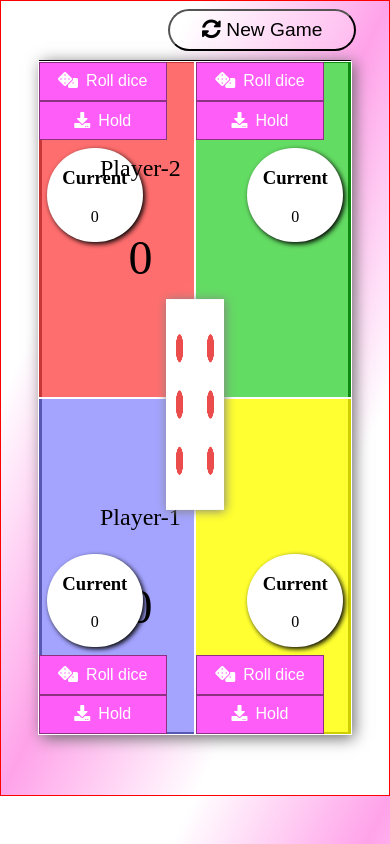
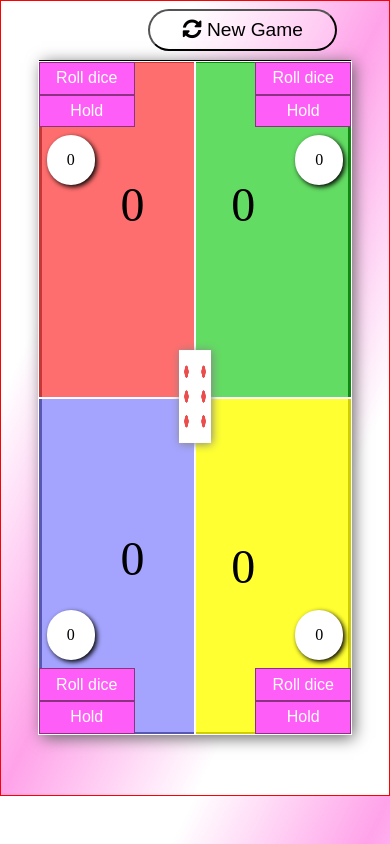
Before and after one commit to shameer2762/ludo-game, a plain HTML site: page index.html in a window 390 px wide. Drawn offline with Linux system fonts and the light colour scheme; a web font is replaced by a local one.

Commit message:
new_commit

```diff
--- a/css/style.css
+++ b/css/style.css
@@ -269,3 +269,157 @@ html {
   margin-right: -7rem;
   margin-bottom: 6rem;
 }
+
+@media (max-width: 1100px) {
+  .player--3 {
+    margin-bottom: 2rem;
+    margin-right: 10rem;
+    text-align: center;
+  }
+  .player--4 {
+    margin-top: 1rem;
+    margin-right: 10rem;
+    text-align: center;
+  }
+  .player--1-hidden {
+    margin-top: 3rem;
+  }
+  .player--3-hidden {
+    margin-right: 12rem;
+  }
+  .player--4-hidden {
+    margin-right: 12rem;
+  }
+  .dice {
+    top: 40%;
+    left: 44%;
+    height: 20vh;
+    width: 12vw;
+  }
+}
+@media (max-width: 750px) {
+  .player--1 {
+    margin-bottom: -4rem;
+    margin-left: 2rem;
+    text-align: center;
+  }
+  .player--2 {
+    margin-top: -4rem;
+    margin-left: 2rem;
+    text-align: center;
+  }
+  .player--3 {
+    margin-top: -4rem;
+    margin-right: 10rem;
+    text-align: center;
+  }
+  .player--4 {
+    margin-bottom: -4rem;
+    margin-right: 10rem;
+    text-align: center;
+  }
+  .player--1-hidden {
+    margin-bottom: 3rem;
+  }
+  .player--2-hidden {
+    margin-top: 3rem;
+  }
+  .player--3-hidden {
+    margin-top: 3rem;
+    margin-right: 10rem;
+  }
+  .player--4-hidden {
+    margin-bottom: 3rem;
+    margin-right: 10rem;
+  }
+  .dice {
+    top: 44%;
+    left: 46%;
+    height: 11vh;
+    width: 8vw;
+  }
+  h3 {
+    display: none;
+  }
+  .player--1-heading,
+  .player--2-heading,
+  .player--3-heading,
+  .player--4-heading {
+    display: none;
+  }
+  .reset {
+    position: absolute;
+    top: 0.5rem;
+    left: 38%;
+    /* cursor: pointer; */
+  }
+  .current--1,
+  .current--2,
+  .current--3,
+  .current--4 {
+    background-color: white;
+    width: 3rem;
+    margin: 0.5rem;
+    text-align: center;
+    border-radius: 5rem;
+    box-shadow: 2px 2px 5px rgb(0, 0, 0);
+  }
+}
+
+@media (max-width: 655px) {
+  .dice-icon {
+    display: none;
+  }
+  .hold-icon {
+    display: none;
+  }
+  .roll-dice-1,
+  .roll-dice-2,
+  .roll-dice-3,
+  .roll-dice-4,
+  .hold-1,
+  .hold-2,
+  .hold-3,
+  .hold-4 {
+    padding: 0.4rem;
+
+    width: 6rem;
+  }
+}
+@media (max-width: 520px) {
+  .player--1 {
+    margin-bottom: -2rem;
+  }
+  .player--2 {
+    margin-top: -4rem;
+  }
+  .player--3 {
+    margin-top: -4rem;
+    margin-right: 6rem;
+  }
+  .player--4 {
+    margin-bottom: -2.5rem;
+    margin-right: 6rem;
+  }
+  .player--1-hidden {
+    margin-bottom: 4rem;
+  }
+  .player--2-hidden {
+    margin-top: 4rem;
+  }
+  .player--3-hidden {
+    margin-top: 4rem;
+    margin-right: 5rem;
+  }
+  .player--4-hidden {
+    margin-bottom: 4rem;
+    margin-right: 5rem;
+  }
+}
+
+@media (max-width: 492px) {
+  .roll-hold-container-3,
+  .roll-hold-container-4 {
+    margin-left: 6rem;
+  }
+}
--- a/index.html
+++ b/index.html
@@ -18,7 +18,7 @@
   <div class="main-container">
     <div class="sub-container">
       <div class="box box-2">
-        <div class="hidden-2">
+        <div class="roll-hold-container-2 hidden-2">
           <button class="roll-dice-2"><i class="fas fa-dice dice-icon"></i>Roll dice</button>
           <button class="hold-2"><i class="fas fa-download hold-icon"></i>Hold</button>
         </div>
@@ -32,7 +32,7 @@
         </div>
       </div>
       <div class="box box-3">
-        <div class="hidden-3">
+        <div class="roll-hold-container-3 hidden-3">
           <button class="roll-dice-3"><i class="fas fa-dice dice-icon"></i>Roll dice</button>
           <button class="hold-3"><i class="fas fa-download hold-icon"></i>Hold</button>
         </div>
@@ -56,7 +56,7 @@
           <h3>Current</h3>
           <p class="current--1-score">0</p>
         </div>
-        <div class="hidden-1">
+        <div class="roll-hold-container-1 hidden-1">
           <button class="roll-dice-1"><i class="fas fa-dice dice-icon"></i>Roll dice</button>
           <button class="hold-1"><i class="fas fa-download hold-icon"></i>Hold</button>
         </div>
@@ -71,7 +71,7 @@
           <h3>Current</h3>
           <p class="current--4-score">0</p>
         </div>
-        <div class="hidden-4">
+        <div class="roll-hold-container-4 hidden-4">
           <button class="roll-dice-4"><i class="fas fa-dice dice-icon"></i>Roll dice</button>
           <button class="hold-4"><i class="fas fa-download hold-icon"></i>Hold</button>
         </div>
--- a/js/script.js
+++ b/js/script.js
@@ -276,14 +276,14 @@ const hold3El = document.querySelector('.hold-3')
 const hold4El = document.querySelector('.hold-4')
 
 const bodyEl = document.querySelector('body')
-console.log(bodyEl)
+// console.log(bodyEl)
 const playerWinningEl = document.querySelector('.player-winning')
-const completeContainerEl = document.querySelector('complete-container')
+// const completeContainerEl = document.querySelector('.complete-container')
 
 hold1El.addEventListener('click', function () {
   player1ScoreEl.textContent =
     Number(player1ScoreEl.textContent) + Number(currentScore1El.textContent)
-  if (Number(player1ScoreEl.textContent) >= 10) {
+  if (Number(player1ScoreEl.textContent) >= 100) {
     hideAllEl()
     document.querySelector('.box-1').classList.add('win')
     // player2El.classList.add('win')
@@ -293,13 +293,14 @@ hold1El.addEventListener('click', function () {
   } else {
     hideAllEl()
     showPlayer2El()
+    currentScore1El.textContent = 0
   }
 })
 hold2El.addEventListener('click', function () {
   player2ScoreEl.textContent =
     Number(player2ScoreEl.textContent) + Number(currentScore2El.textContent)
-  currentScore2El.textContent = 0
-  if (Number(player2ScoreEl.textContent) >= 10) {
+
+  if (Number(player2ScoreEl.textContent) >= 100) {
     hideAllEl()
     document.querySelector('.box-2').classList.add('win')
     player2Heading.classList.add('hide')
@@ -308,13 +309,14 @@ hold2El.addEventListener('click', function () {
   } else {
     hideAllEl()
     showPlayer3El()
+    currentScore2El.textContent = 0
   }
 })
 hold3El.addEventListener('click', function () {
   player3ScoreEl.textContent =
     Number(player3ScoreEl.textContent) + Number(currentScore3El.textContent)
-  currentScore3El.textContent = 0
-  if (Number(player3ScoreEl.textContent) >= 10) {
+
+  if (Number(player3ScoreEl.textContent) >= 100) {
     hideAllEl()
     document.querySelector('.box-3').classList.add('win')
     player3Heading.classList.add('hide')
@@ -323,15 +325,15 @@ hold3El.addEventListener('click', function () {
   } else {
     hideAllEl()
     showPlayer4El()
+    currentScore3El.textContent = 0
   }
 })
 hold4El.addEventListener('click', function () {
-  console.log(activePlayer)
+  // console.log(activePlayer)
 
   player4ScoreEl.textContent =
     Number(player4ScoreEl.textContent) + Number(currentScore4El.textContent)
-  currentScore4El.textContent = 0
-  if (Number(player4ScoreEl.textContent) >= 10) {
+  if (Number(player4ScoreEl.textContent) >= 100) {
     console.log(activePlayer)
 
     hideAllEl()
@@ -342,5 +344,6 @@ hold4El.addEventListener('click', function () {
   } else {
     hideAllEl()
     showPlayer1El()
+    currentScore4El.textContent = 0
   }
 })
```
